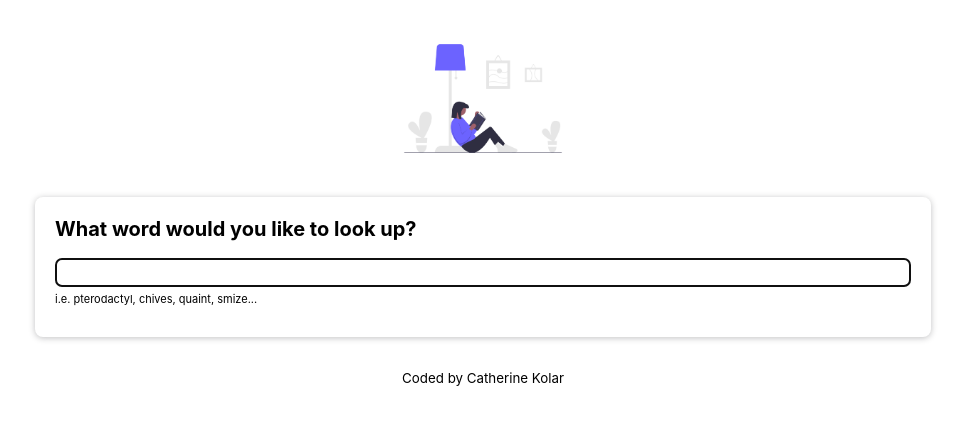
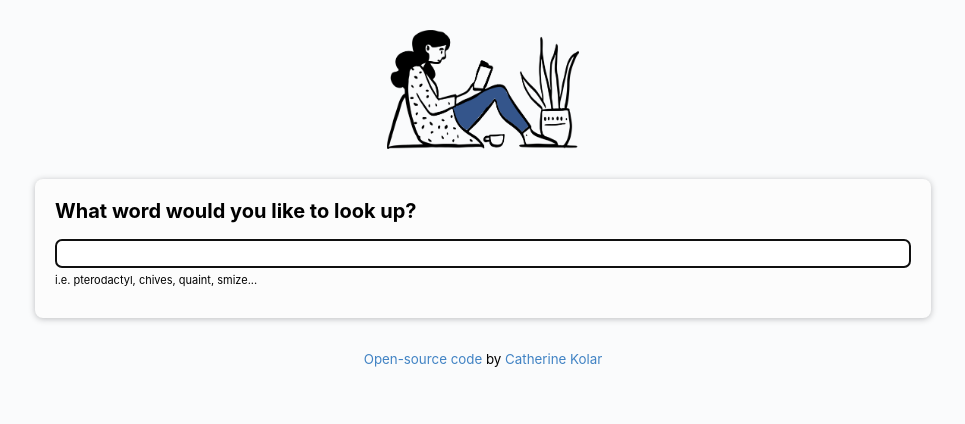
Before and after one commit to CathKolar/dictionary-app-react, a React (Create React App) app: page / in a window 1280 px wide. Shown: the top 424 px of the page, without its empty margins (157-1122 px from the left). Built offline with nearby package versions, Linux system fonts and the light colour scheme.

Commit message:
add contact to and style footer, add background color to body and sections

```diff
--- a/src/App.css
+++ b/src/App.css
@@ -1,8 +1,11 @@
+body {
+  background-color: #fafbfc;
+}
 .App-header {
   margin: 30px 0;
 }
 .App-image {
-  max-width: 200px;
+  max-width: 15vw;
   display: block;
   margin: 0 auto;
 }
@@ -10,9 +13,21 @@
   text-align: center;
   margin: 30px 0;
 }
+a,
+a:visited {
+  color: #4183c4;
+  text-decoration: none;
+  transition: all 150ms ease-in-out;
+}
+a:hover {
+  font-weight: bold;
+}
 @media (max-width: 700px) {
   .App {
     margin: 0 auto;
     padding: 0 30px;
   }
+  .App-image {
+    max-width: 20vh;
+  }
 }
--- a/src/App.js
+++ b/src/App.js
@@ -1,4 +1,4 @@
-import reading from "./images/reading.png";
+import reading1 from "./images/reading1.png";
 import Dictionary from "./Dictionary";
 import "./App.css";
 
@@ -6,13 +6,30 @@ function App() {
   return (
     <div className="App">
       <header className="App-header">
-        <img className="App-image" src={reading} alt="woman reading" />
+        <img className="App-image" src={reading1} alt="woman reading" />
       </header>
       <main>
         <Dictionary />
       </main>
+
       <footer className="App-footer">
-        <small>Coded by Catherine Kolar</small>
+        <small>
+          <a
+            href="https://github.com/CathKolar/dictionary-app-react"
+            target="blank"
+            title="GitHub"
+          >
+            <span class="link"> Open-source code </span>
+          </a>
+          by
+          <a
+            href="https://www.linkedin.com/in/catherinekolar/"
+            target="blank"
+            title="LinkedIn"
+          >
+            <span class="link"> Catherine Kolar </span>
+          </a>
+        </small>
       </footer>
     </div>
   );
--- a/src/Dictionary.css
+++ b/src/Dictionary.css
@@ -1,4 +1,5 @@
 .Dictionary section {
+  background-color: #fcfcfc;
   margin: 3vh 15vw;
   box-shadow: 0 1px 6px 0 rgb(32 33 36 / 28%);
   border-radius: 8px;
```
